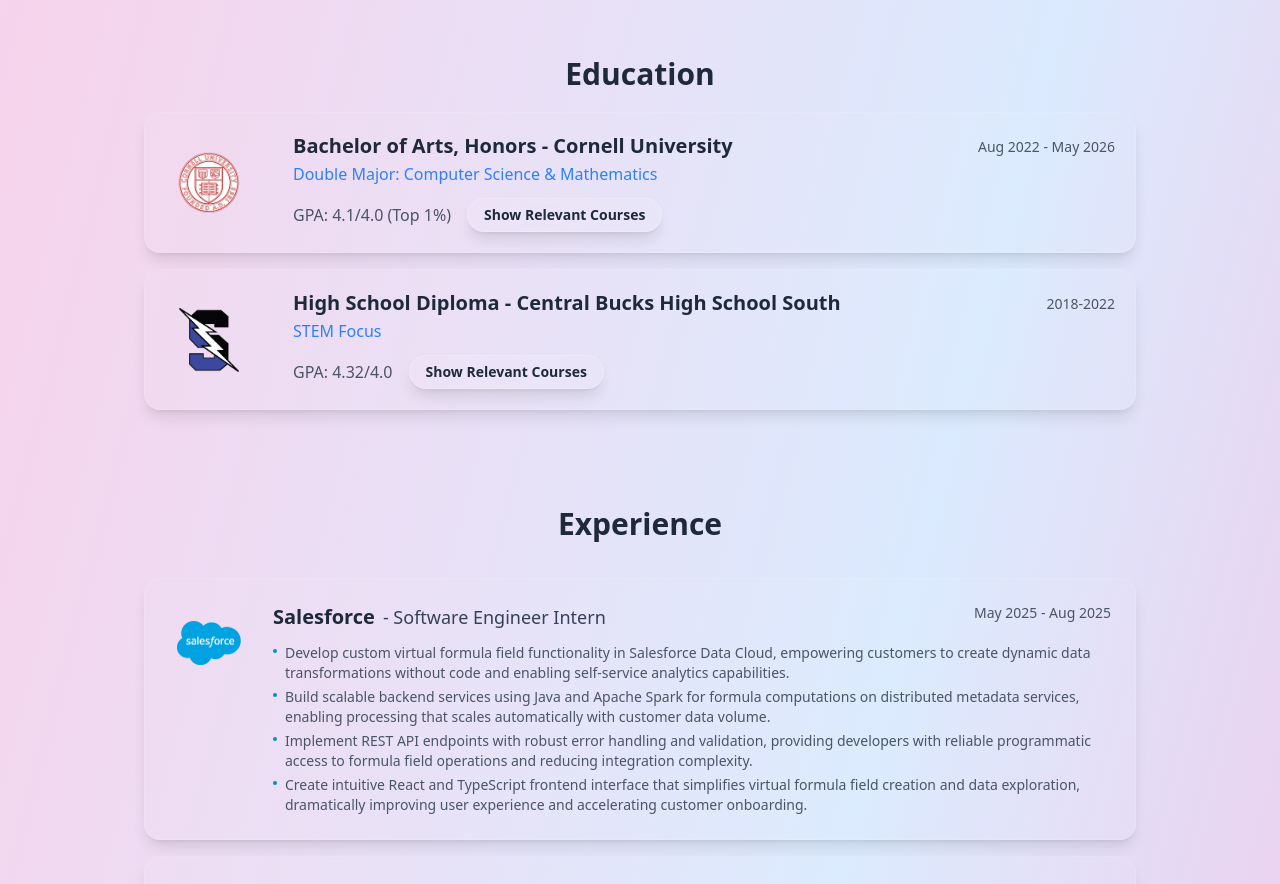
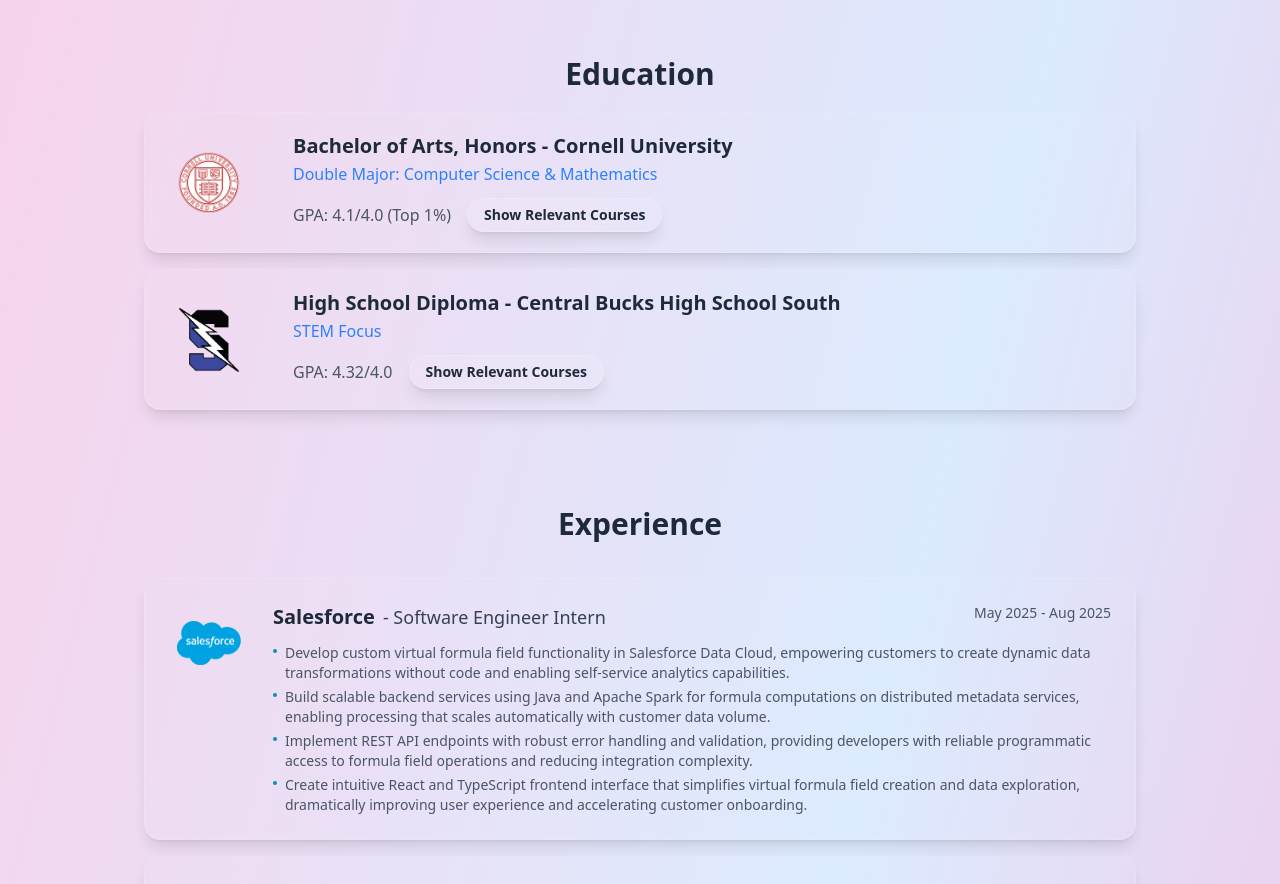
Before and after one commit to LambdaAK/Alex-Kozik-Portfolio, a React (Vite) app: page / in a window 1280 px wide. Shown: the part 840-1724 px from the top of the page. Built offline with nearby package versions, Linux system fonts and the light colour scheme.

Commit message:
Minor fixes

```diff
--- a/src/App.tsx
+++ b/src/App.tsx
@@ -155,7 +155,6 @@
                   </h3>
                   <span className="block text-blue-500 text-base font-medium mt-1">{edu.major}</span>
                 </div>
-                <span className="text-sm text-gray-600 font-medium whitespace-nowrap mt-1">{edu.date}</span>
               </div>
               <div className="flex flex-row items-center gap-4 mt-1">
                 <span className="text-base text-gray-600">{edu.gpa}</span>
```
